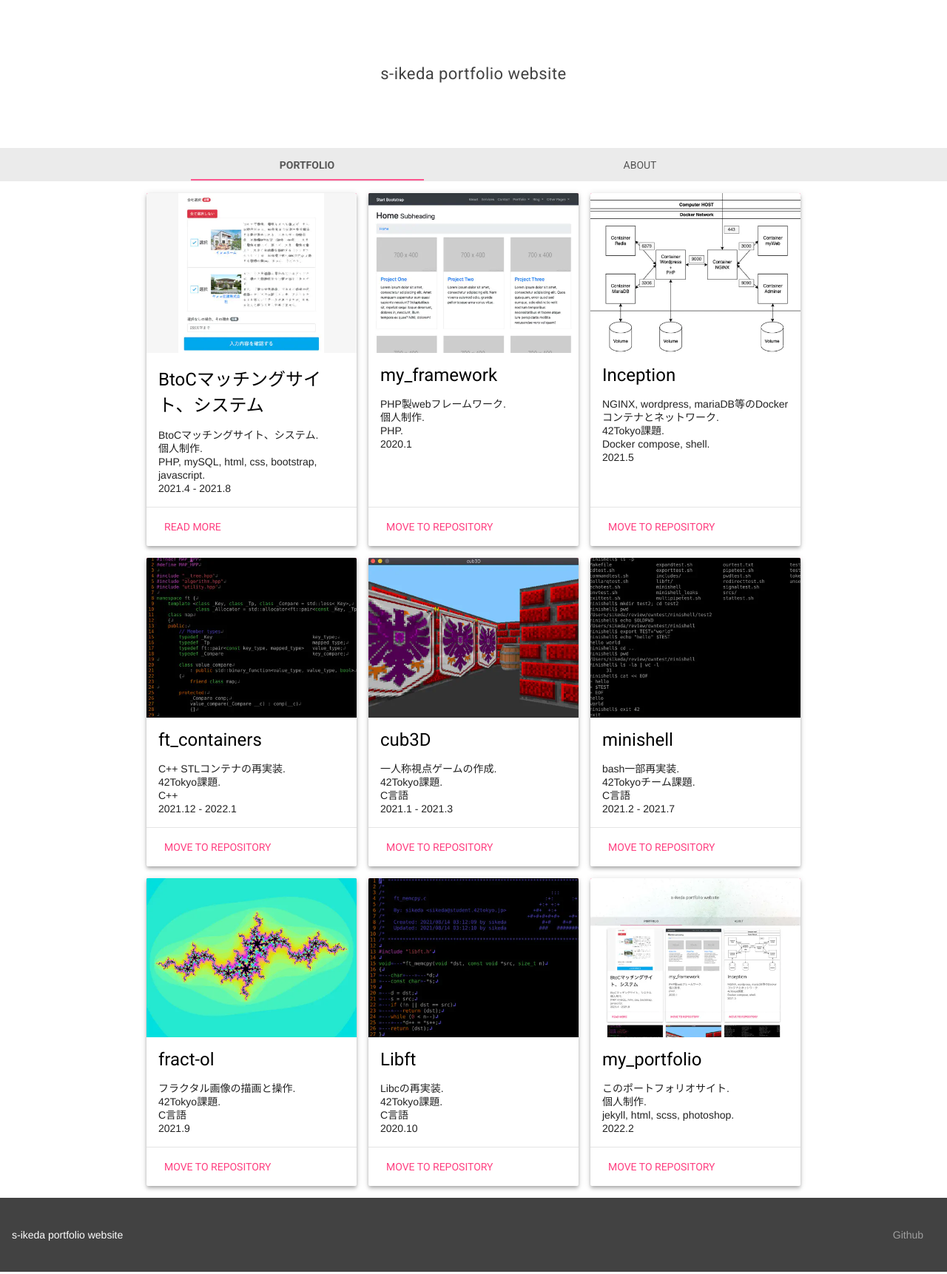
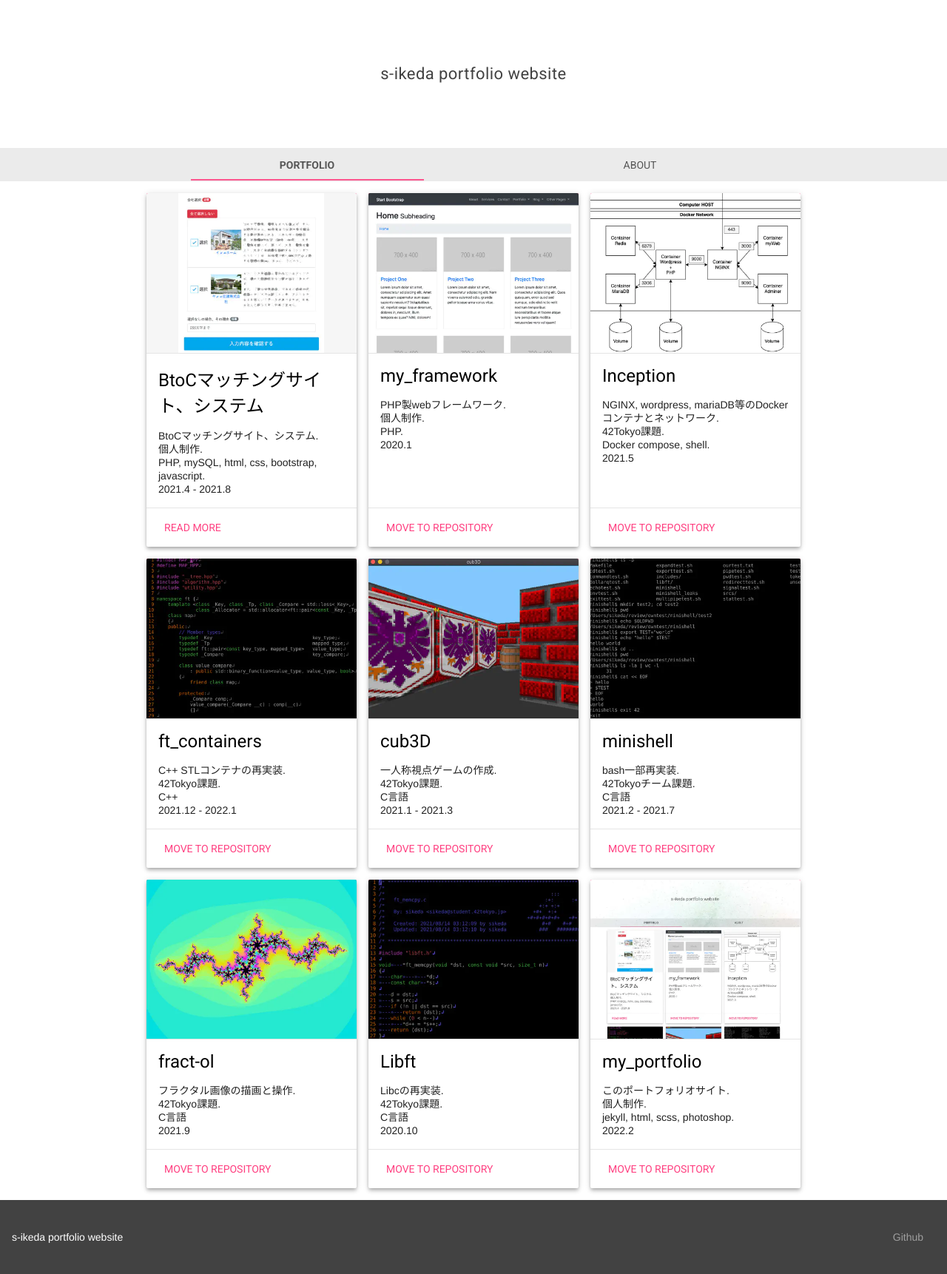
Before and after one commit to s-ike/portfolio, a Jekyll site: the page built from index.html, in a window 1280 px wide. Shown: the whole page at 74% size. Built offline with Jekyll 4.4.1, drawn with Linux system fonts in a browser that asks for light colours.

Commit message:
update style

```diff
--- a/_sass/main.scss
+++ b/_sass/main.scss
@@ -1,5 +1,5 @@
-$text_color: rgba(0,0,0,.87);
-$nav_active_color: rgb(255,64,129);
+$text_color: rgba(0, 0, 0, .87);
+$nav_active_color: rgb(255, 64, 129);
 $nav_color: rgba(0, 0, 0, 0.08);
 $nav_button_color: rgba(197, 197, 197, 0.44);
 $table_border_color: #d1d1d1;
@@ -100,6 +100,10 @@ h1, h2 {
   padding-bottom: 0;
 }
 
+.portfolio-card-title {
+  border-top: 1px solid rgba(0, 0, 0, .1)
+}
+
 .portfolio-card-body {
   color: $text_color;
 }
--- a/index.html
+++ b/index.html
@@ -16,7 +16,7 @@ title: s-ikeda portfolio
                          alt="{{ item.name }}">
                 </picture>
             </div>
-            <div class="mdl-card__title">
+            <div class="mdl-card__title portfolio-card-title">
                 <h2 class="mdl-card__title-text">{{ item.name }}</h2>
             </div>
             <div class="mdl-card__supporting-text mdl-card--expand portfolio-card-body">
```
